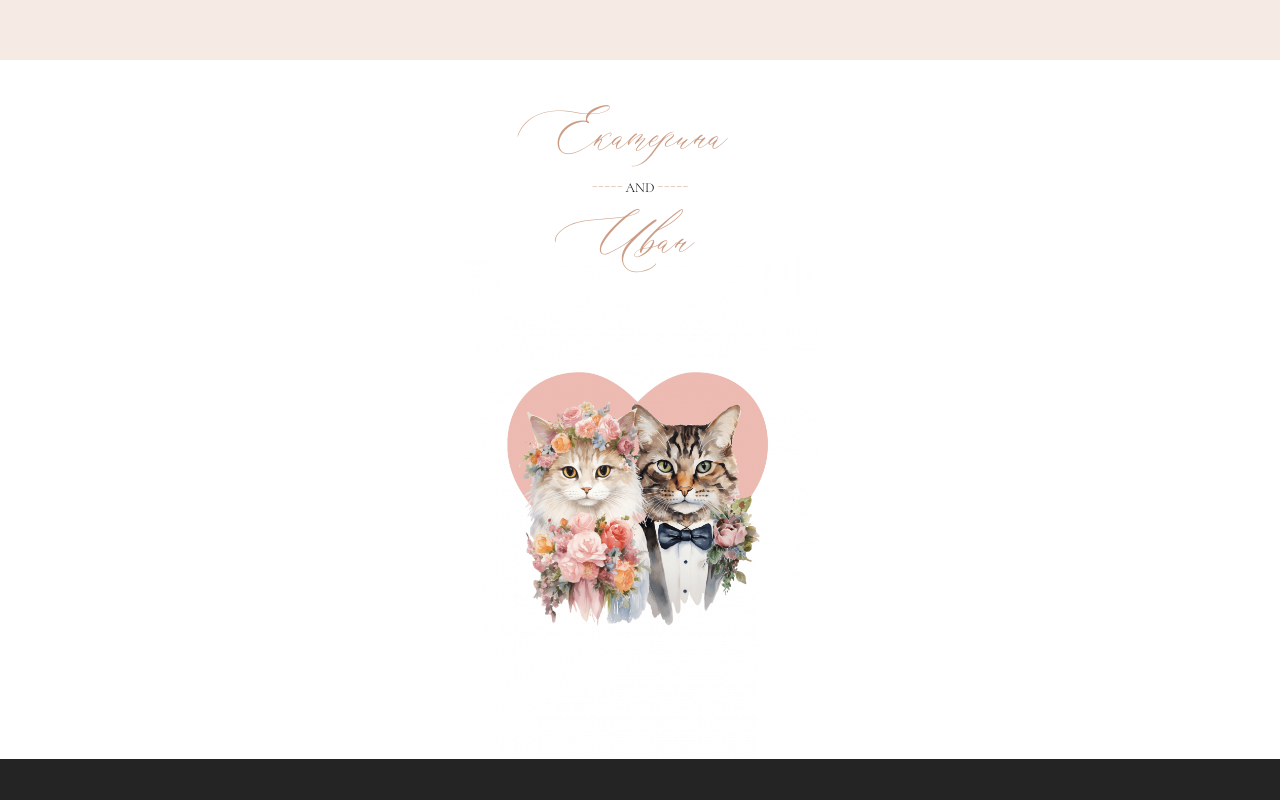
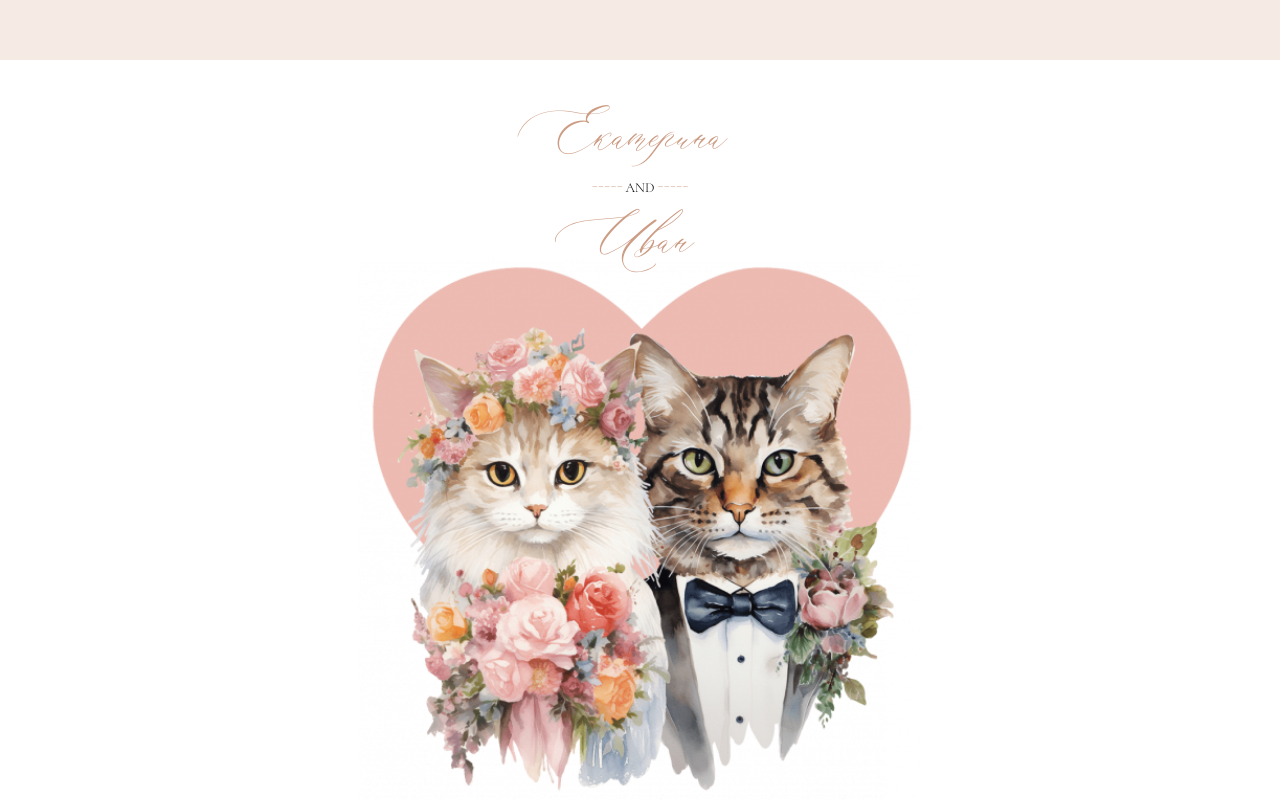
Before and after one commit to QwertykQwertov/myWedding, a Vue app: page / in a window 1280 px wide. Built offline with nearby package versions, Linux system fonts and the light colour scheme.

Commit message:
cut background and some styles

```diff
--- a/src/App.vue
+++ b/src/App.vue
@@ -13,6 +13,7 @@ import TheWelcome from "./components/TheWelcome.vue";
 
 <style scoped>
 main {
+  height: calc(100vh - 60px);
   background: rgb(255, 255, 255);
 }
 </style>
--- a/src/components/TheWelcome.vue
+++ b/src/components/TheWelcome.vue
@@ -12,6 +12,7 @@
   display: flex;
   flex-direction: column;
   align-items: center;
+  height: 100%;
 }
 .textLine {
   font-size: 72.7984pt;
@@ -38,12 +39,14 @@ span {
 }
 
 .element1 {
+  flex: 1;
   margin-top: -50px;
   height: 500px;
   width: 100%;
-  background-image: url("../assets/kitty.png");
-  background-position: top;
+  background-image: url("../assets/kitty-cut.png");
+  background-position: 50%;
   background-repeat: no-repeat;
   background-size: contain;
+  top: 18.5%;
 }
 </style>
--- a/src/style.css
+++ b/src/style.css
@@ -11,6 +11,10 @@
   text-rendering: optimizeLegibility;
   -webkit-font-smoothing: antialiased;
   -moz-osx-font-smoothing: grayscale;
+}
+
+* {
+  box-sizing: border-box;
 }
 
 @font-face {
```
Also changed, not shown: src/assets/kitty-cut.png (added).
